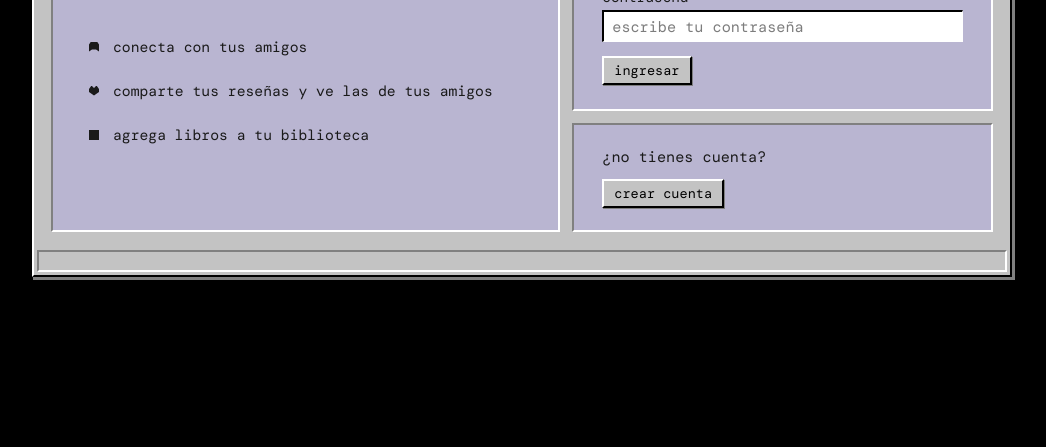
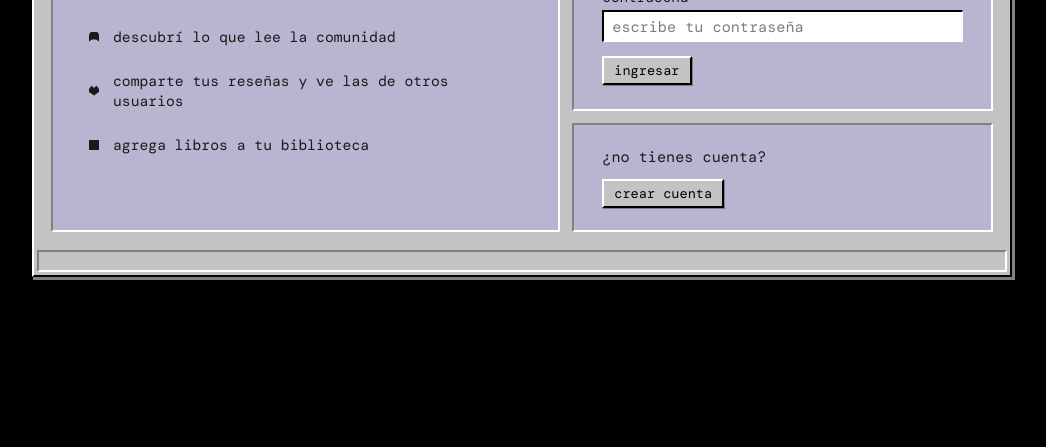
Before and after one commit to leyladealmeida/obligatorio_2_thrilloteca, a plain HTML site: page front/index.html in a window 1280 px wide. Shown: the part 353-800 px from the top of the page, without its empty margins (118-1164 px from the left). Drawn offline with nearby package versions, Linux system fonts and the light colour scheme; a web font is replaced by a local one.

Commit message:
cambios sobre amigos, usuarios, comunidad

```diff
--- a/front/index.html
+++ b/front/index.html
@@ -39,11 +39,11 @@
                 <ul class="lista-detalles">
                     <li class="item-detalle">
                         <span class="icono-pixel icono-marcador" aria-hidden="true"></span>
-                        <span class="texto-detalle">conecta con tus amigos</span>
+                        <span class="texto-detalle">descubrí lo que lee la comunidad</span>
                     </li>
                     <li class="item-detalle">
                         <span class="icono-pixel icono-corazon" aria-hidden="true"></span>
-                        <span class="texto-detalle">comparte tus reseñas y ve las de tus amigos</span>
+                        <span class="texto-detalle">comparte tus reseñas y ve las de otros usuarios</span>
                     </li>
                     <li class="item-detalle">
                         <span class="icono-pixel icono-cuadro" aria-hidden="true"></span>
```
Also changed, not shown: front/foro.html (+1 -1 lines).
